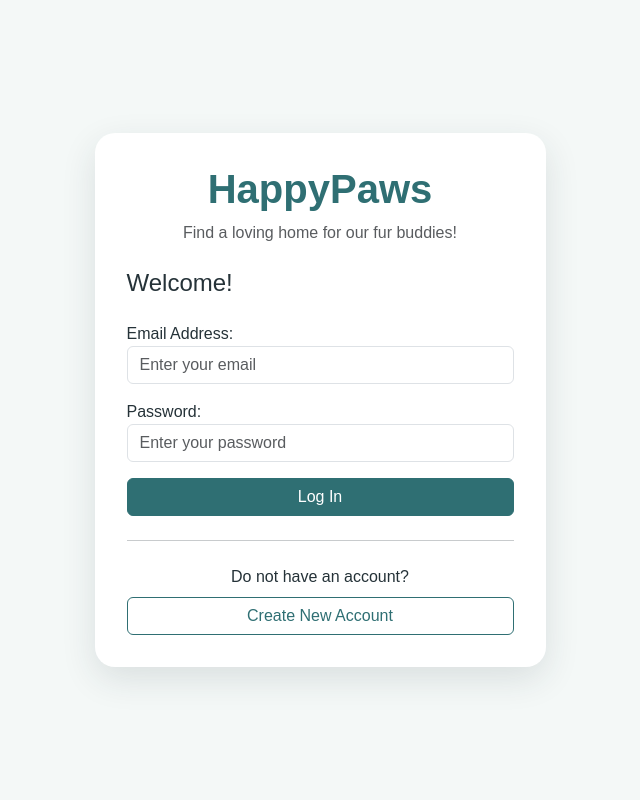
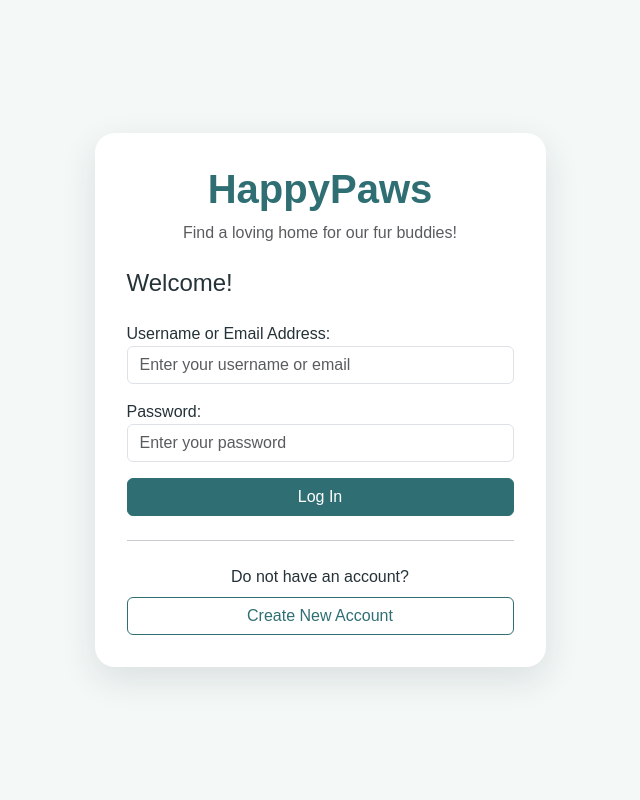
Before and after one commit to elenabatsog/HappyPaws, a Django app: page / in a window 1280 px wide. Shown: the whole page, without its empty margins (320-960 px from the left). Run offline with Django 5.2, Linux system fonts and the light colour scheme; parts of the project's set-up code (start-up, migrations or seed data) failed here and were passed over.

Commit message:
Changed login to username

```diff
--- a/accounts/forms.py
+++ b/accounts/forms.py
@@ -3,12 +3,12 @@ from django.contrib.auth.forms import UserCreationForm
 from django.contrib.auth.models import User
 
 class LoginForm(forms.Form):
-    email = forms.EmailField(
-        label = "Email Address",
-        widget=forms.EmailInput (
+    username = forms.EmailField(
+        label = "Username or Email Address",
+        widget=forms.TextInput (
             attrs={
                 "class": "form-control",
-                "placeholder": "Enter your email",
+                "placeholder": "Enter your username or email",
             }
         ),
     )
--- a/accounts/views.py
+++ b/accounts/views.py
@@ -1,4 +1,5 @@
 from django.contrib import messages
+from django.contrib.auth.models import User
 from django.contrib.auth import authenticate, login, logout
 from django.contrib.auth.decorators import login_required
 from django.shortcuts import redirect, render
@@ -18,22 +19,36 @@ def welcome(request):
         form = LoginForm(request.POST)
 
         if form.is_valid():
-            email = form.cleaned_data["email"].lower()
+            usr_email = form.cleaned_data["username"]
             password = form.cleaned_data["password"]
 
             user = authenticate(
                 request,
-                username=email,
+                username=usr_email,
                 password=password,
             )
 
-            if user is not None:
-                login(request, user)
-                return redirect("accounts:dashboard")
+            if user is None:
+                try:
+                    account = User.objects.get(
+                        email__iexact = usr_email
+                    )
+
+                    user = authenticate(
+                        request,
+                        username=account.username,
+                        password=password,
+                    )
+                except User.DoesNotExist:
+                    user = None
+
+                if user is not None:
+                    login(request, user)
+                    return redirect("accounts:dashboard")
 
             messages.error(
                 request,
-                "The email or password is incorrect.",
+                "The username/email or password is incorrect.",
             )
 
     return render(
--- a/shelter/urls.py
+++ b/shelter/urls.py
@@ -14,4 +14,8 @@ urlpatterns = [
     path("manage/<int:pet_id>/edit/", views.edit_pet, name="edit_pet"),
     path("manage/<int:pet_id>/delete/", views.delete_pet, name="delete_pet"),
     path("animals/<int:pet_id>/", views.pet_details, name="pet_details"),
+    path("admin-tools/suggestions/", views.admin_suggestions, name="admin_suggestions"),
+    path("admin-tools/suggestions/<int:suggestion_id>/approve/", views.approve_suggestion, name="approve_suggestion"),
+    path("admin-tools/suggestions/<int:suggestion_id>/reject/", views.reject_suggestion, name="reject_suggestion"),
+
 ]
--- a/templates/accounts/welcome.html
+++ b/templates/accounts/welcome.html
@@ -28,10 +28,10 @@
                         {% csrf_token %}
 
                         <div class="mb-3">
-                            {{login_form.email.label_tag}}
-                            {{login_form.email}}
+                            {{login_form.username.label_tag}}
+                            {{login_form.username}}
 
-                            {% for error in login_form.email.errors %}
+                            {% for error in login_form.username.errors %}
                                 <div class="text-danger small mt-1">
                                     {{error}}
                                 </div>
```
